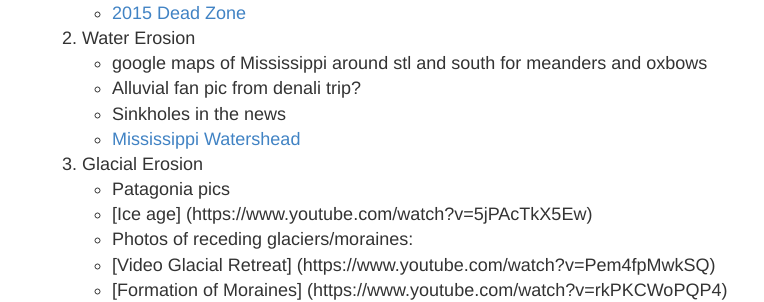
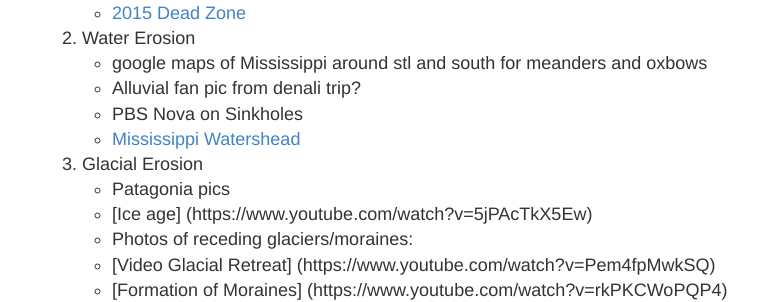
Before and after one commit to ctkstl/earth_science, a Jekyll site: the page built from resources.md, in a window 1280 px wide and 900 px high, scrolled down 3760 px. Shown: the part 156-458 px from the top of the window, without its empty margins (258-1022 px from the left). Built offline with Jekyll 4.4.1, drawn with Linux system fonts in a browser that asks for light colours; Markdown is read by kramdown in place of the engine named in the settings; some of the changed text lies outside the part shown.

```diff
--- a/resources.md
+++ b/resources.md
@@ -108,7 +108,7 @@ permalink: /resources/
     2.  Water Erosion
         *   google maps of Mississippi around stl and south for meanders and oxbows
         *   Alluvial fan pic from denali trip?
-        *   Sinkholes in the news
+        *   PBS Nova on Sinkholes
         *   [Mississippi Watershead](http://www2.epa.gov/sites/production/files/2013-06/gulfofmexico.jpg)
     3.  Glacial Erosion
         *   Patagonia pics
```
Also changed, not shown: other parts of resources.md (+2 -0 lines).
